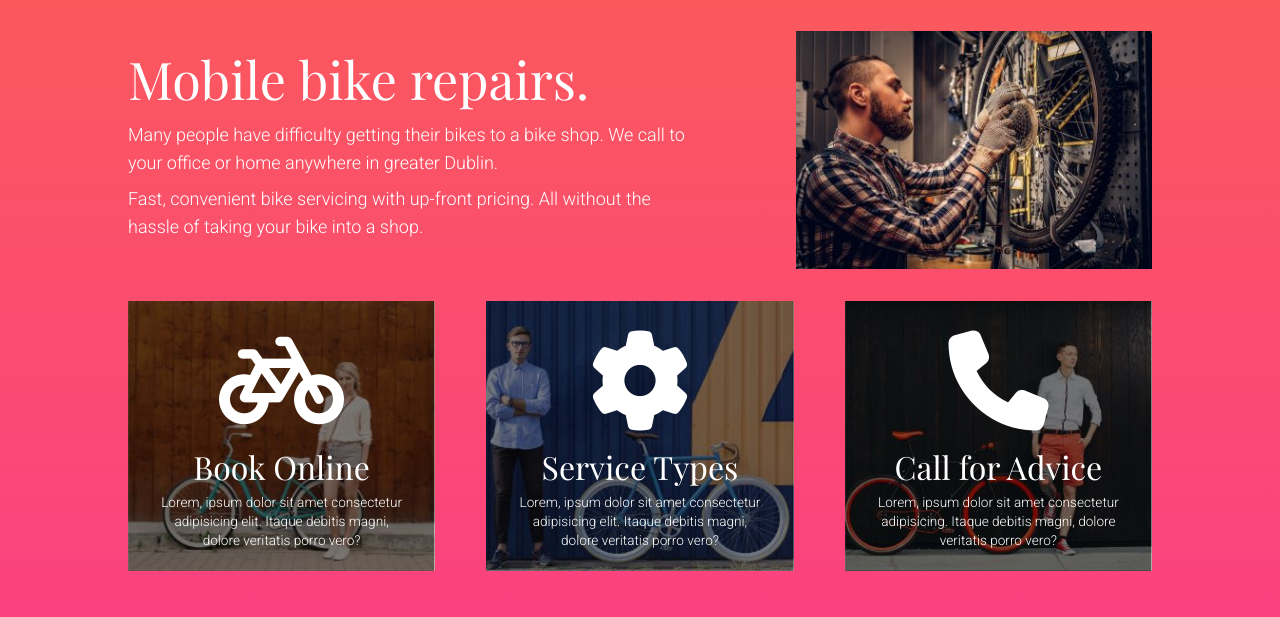
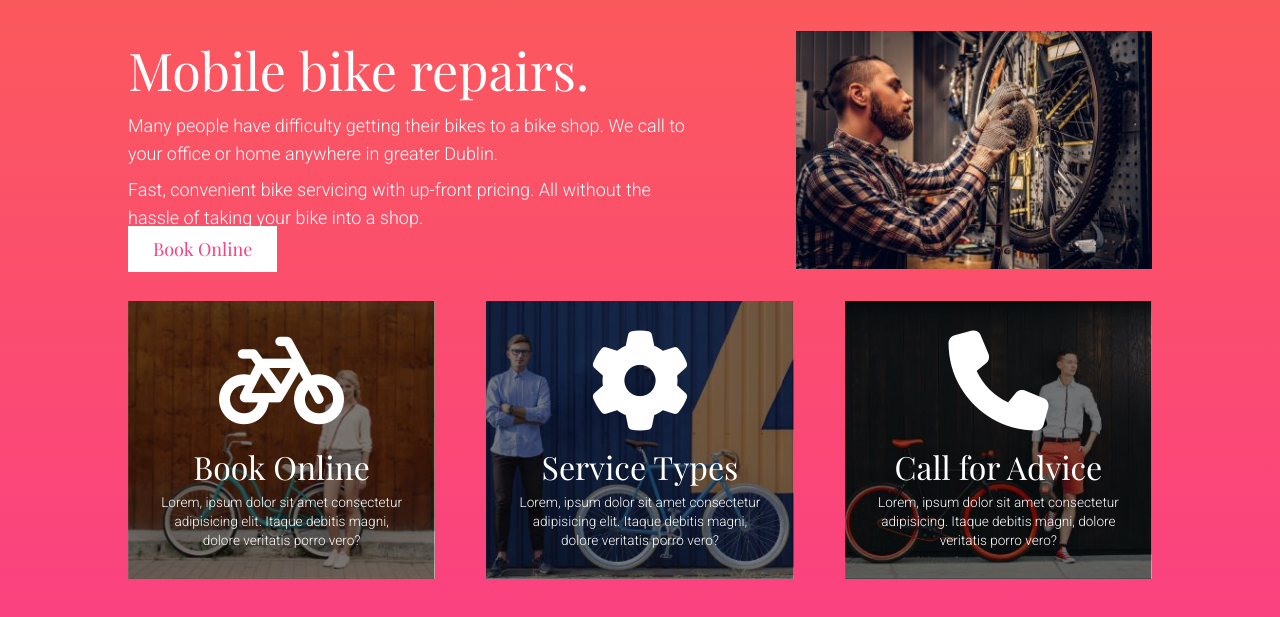
Before and after one commit to fahadausaf/BootstrapCSS, a plain HTML site: page Project-2/index.html in a window 1280 px wide. Shown: the part 141-758 px from the top of the page. Drawn offline with nearby package versions, Linux system fonts and the light colour scheme.

Commit message:
55 Colored Button

```diff
--- a/Project-2/index.html
+++ b/Project-2/index.html
@@ -45,6 +45,7 @@
             Fast, convenient bike servicing with up-front pricing. All without
             the hassle of taking your bike into a shop.
           </p>
+          <a href="deleteme.html" class="mybutton">Book Online</a>
         </div>
         <div class="herobox2">
           <img
@@ -55,28 +56,34 @@
       </main>
       <div class="cards">
         <div class="card1">
+          <a href="#">
             <i class="fa-solid fa-bicycle"></i>
             <h2>Book Online</h2>
             <p>
               Lorem, ipsum dolor sit amet consectetur adipisicing elit. Itaque
               debitis magni, dolore veritatis porro vero?
             </p>
+          </a>
         </div>
         <div class="card2">
+          <a href="#">
             <i class="fa-solid fa-cog"></i>
             <h2>Service Types</h2>
             <p>
               Lorem, ipsum dolor sit amet consectetur adipisicing elit. Itaque
               debitis magni, dolore veritatis porro vero?
             </p>
+          </a>
         </div>
         <div class="card3">
+          <a href="#">
             <i class="fa-solid fa-phone"></i>
             <h2>Call for Advice</h2>
             <p>
               Lorem, ipsum dolor sit amet consectetur adipisicing. Itaque
               debitis magni, dolore veritatis porro vero?
             </p>
+          </a>
         </div>
       </div>
     </div>
--- a/Project-2/style.css
+++ b/Project-2/style.css
@@ -8,6 +8,11 @@ body {
     font-family: 'Roboto', sans-serif;
     color: white;
     font-size: 1.125rem;
+}
+
+a {
+    color: white;
+    text-decoration: none;
 }
 
 .container {
@@ -67,6 +72,11 @@ main {
     padding-right: 100px;
 }
 
+.card1, .card2, .card3 {
+    padding: 30px 30px 20px 30px;
+    box-sizing: border-box;
+}
+
 .herobox2 {
     flex: 1;
 }
@@ -91,10 +101,21 @@ p {
 .cards p {
     font-size: 0.85rem;
     line-height: 1.2rem;
-    margin: 10px 30px 20px 30px;
+    margin-top: 10px;
 }
 
 .cards i {
     font-size: 100px;
-    padding-top: 30px;
 }
+
+.cards a {
+    color: white;
+    text-decoration: none;
+}
+
+.mybutton {
+    background-color: white;
+    color: #FA4083;
+    font-family: 'Playfair Display', serif;
+    padding: 11px 25px;
+}
```
Lines whose indentation alone changed are shown as unchanged.
